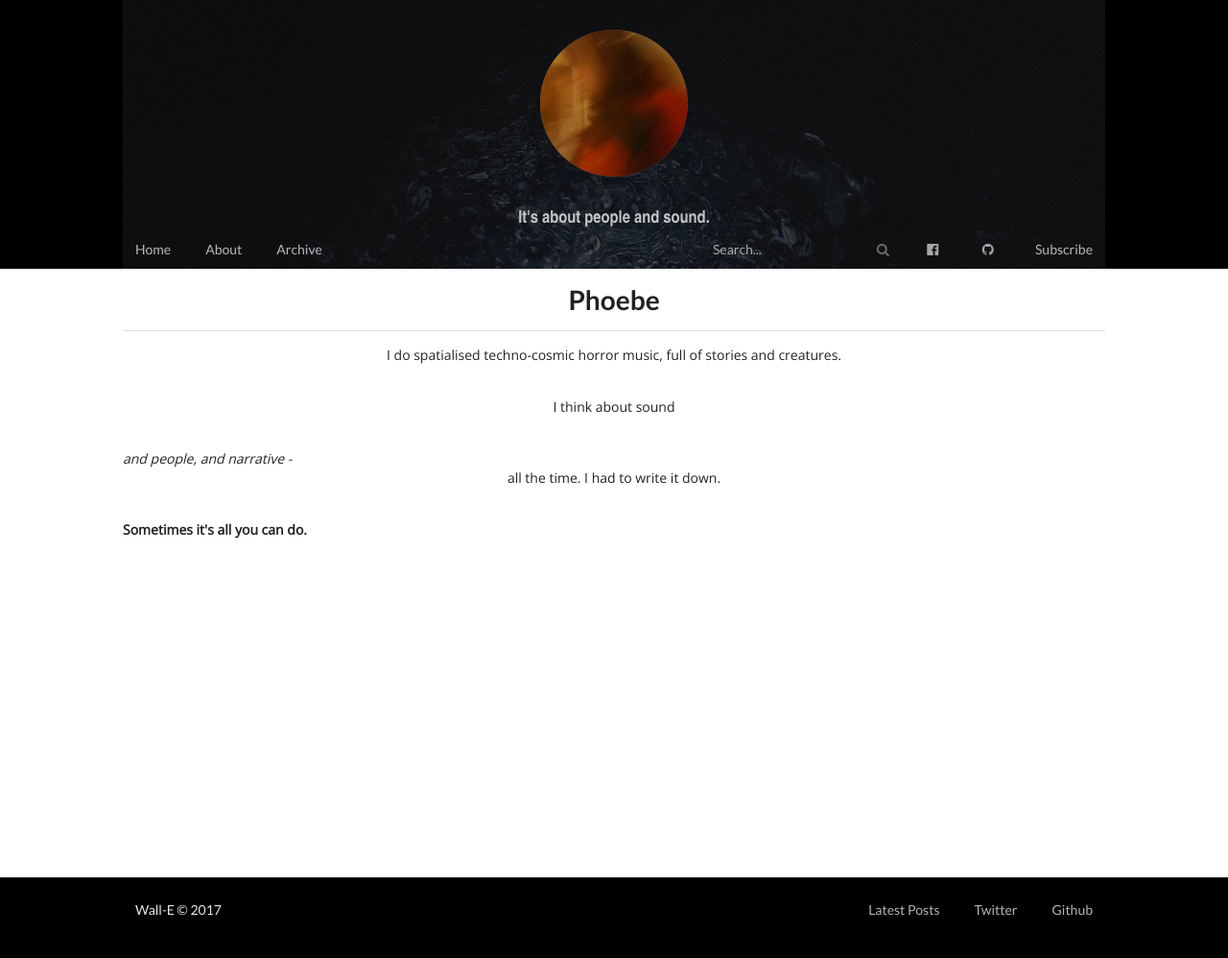
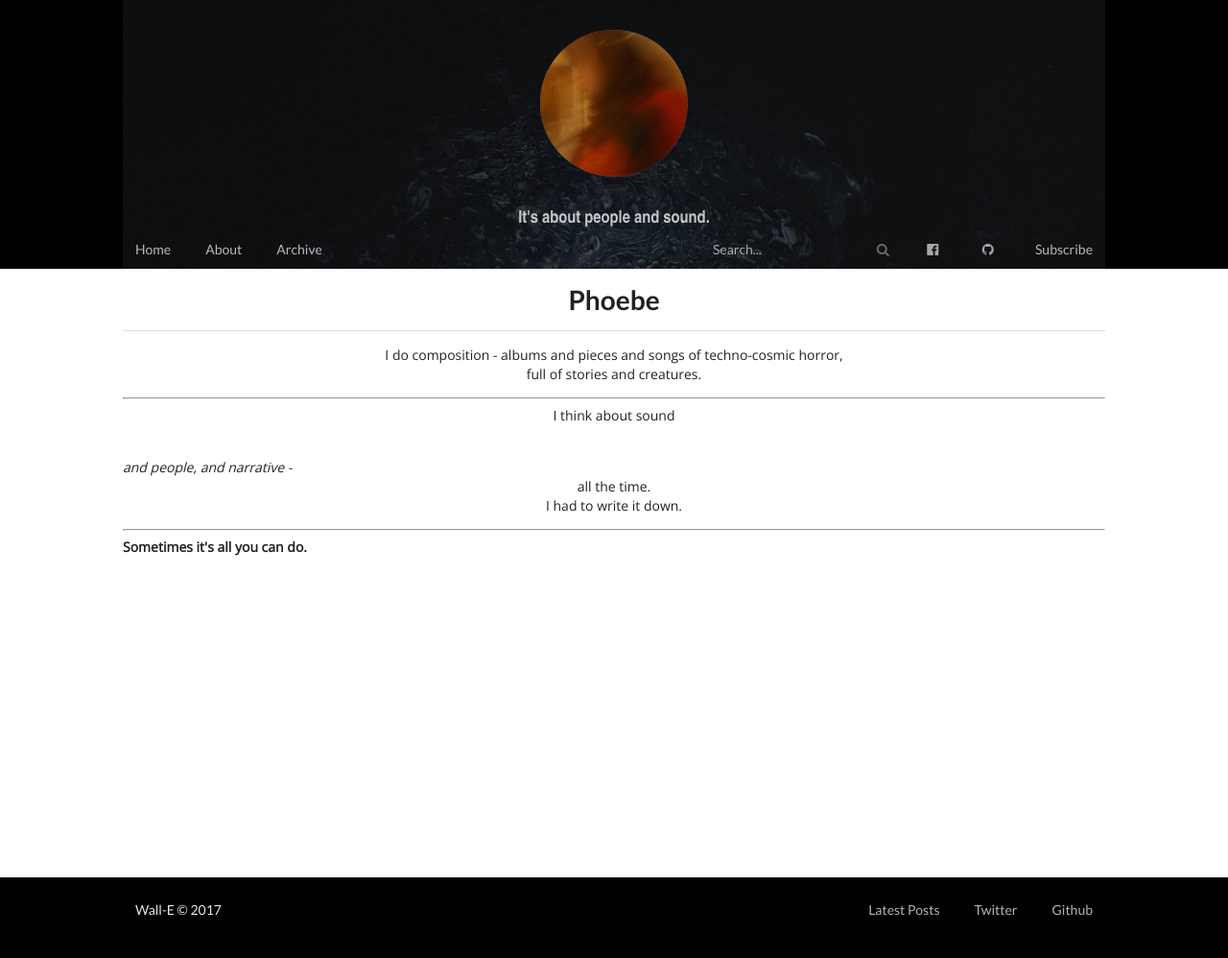
Before and after one commit to ZOOCHOSIS-BLOG/ZOOCHOSIS-BLOG.github.io, a Jekyll site: the page built from about.html, in a window 1280 px wide. Shown: the whole page at 96% size. Built offline with Jekyll 4.4.1, drawn with Linux system fonts in a browser that asks for light colours.

Commit message:
format 3

```diff
--- a/about.html
+++ b/about.html
@@ -5,14 +5,16 @@ title: Phoebe
 
 <style>
 p { text-align: center; }
+i { text-align: center; }
+b { text-align: center; }
 </style>
 
 <p>
-I do spatialised techno-cosmic horror music, full of stories and creatures.
+I do composition - albums and pieces and songs of techno-cosmic horror, <br>full of stories and creatures.
 </p>
-<br>
+<hr>
 <p>I think about sound</p><br>
 <i>and people, and narrative -</i><br>
-<p>all the time. I had to write it down.</p>
-<br>
+<p>all the time.<br>I had to write it down.</p>
+<hr>
 <b>Sometimes it's all you can do.</b>
```
